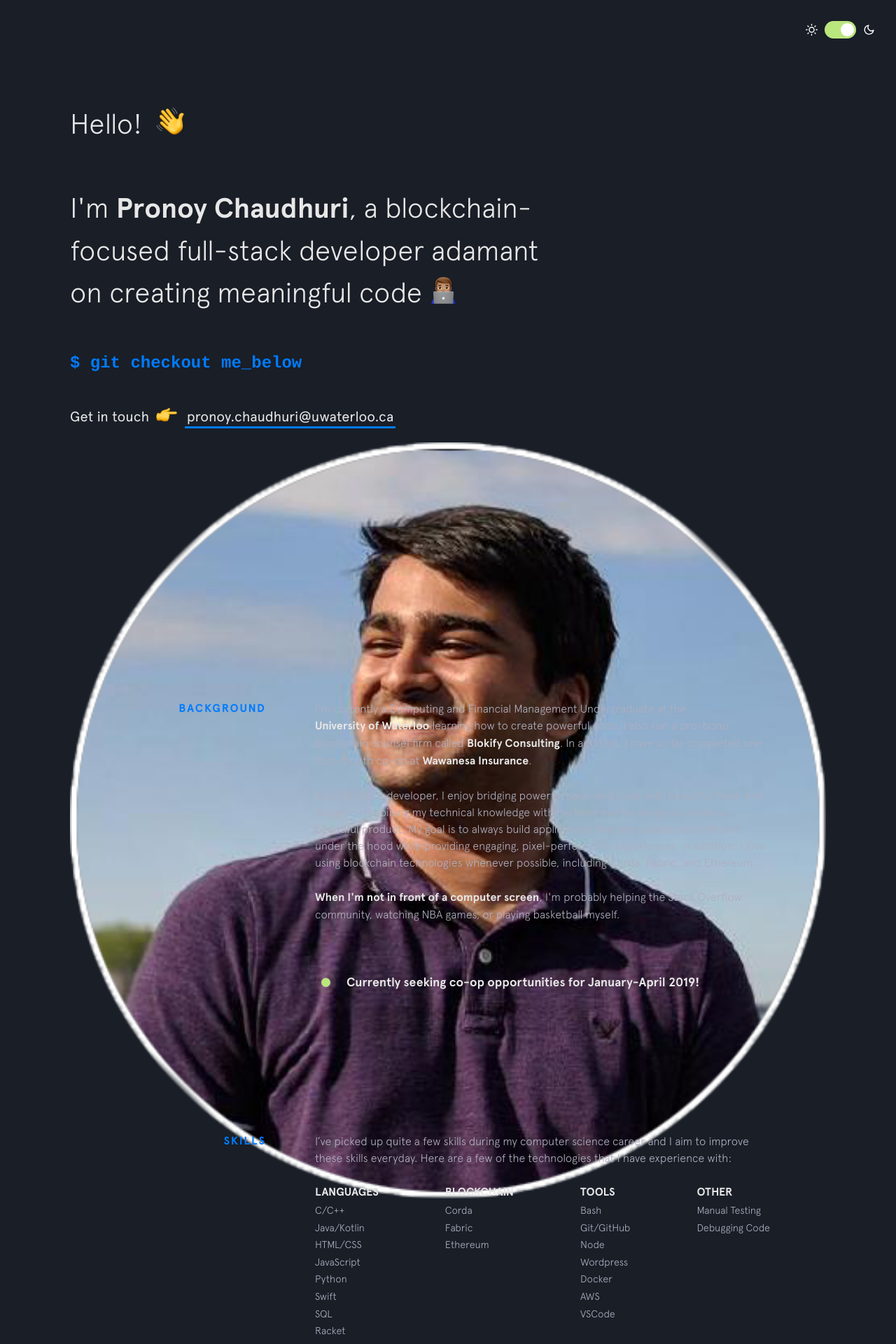
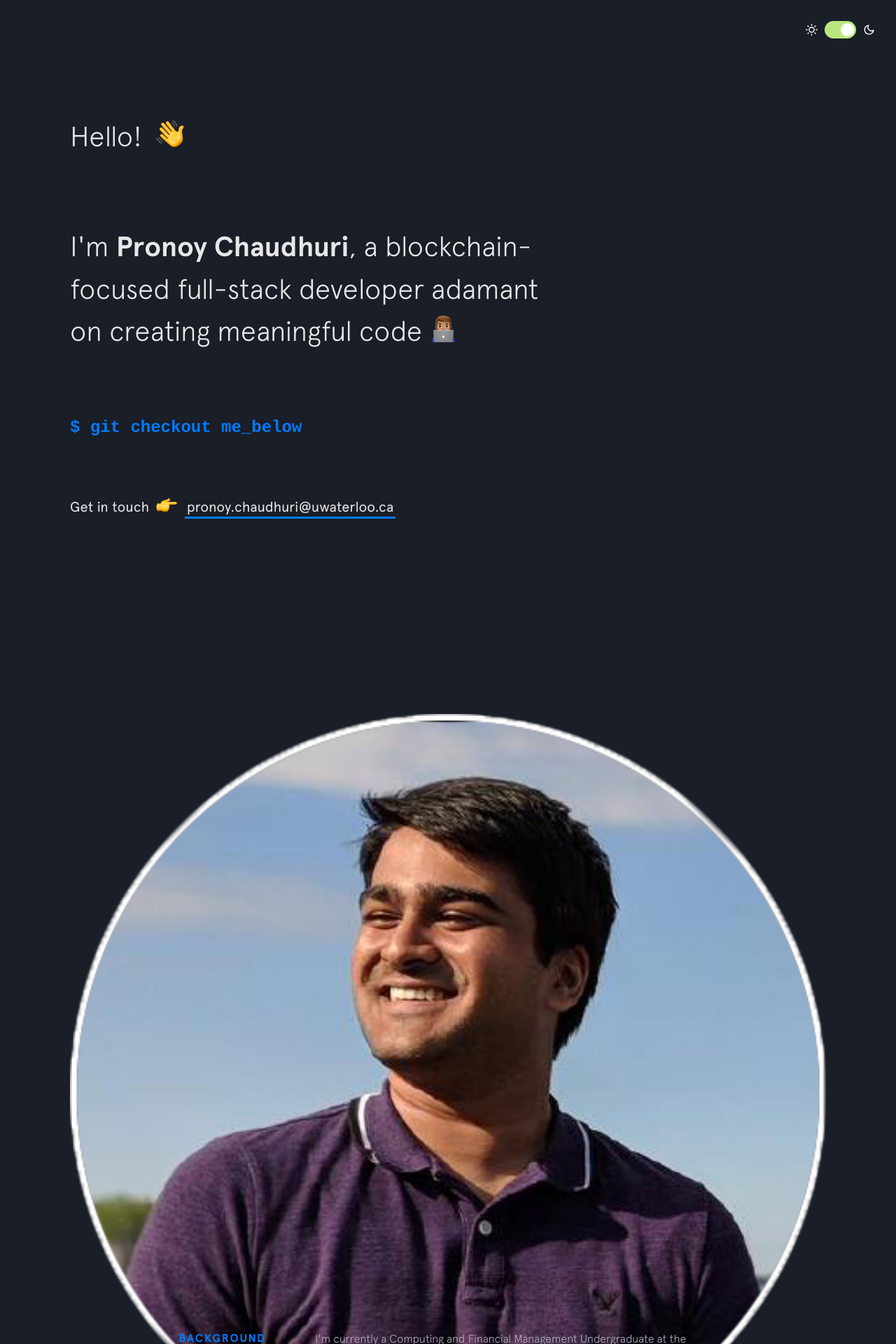
Before and after one commit to PronoyC/pronoyc.github.io, a Jekyll site: the page built from index.html, in a window 1280 px wide. Shown: the top 1920 px of the page at 70% size. Built offline with Jekyll 4.4.1, drawn with Linux system fonts in a browser that asks for light colours; nearby versions of some CDN libraries.

Commit message:
Update intro.html

```diff
--- a/_includes/intro.html
+++ b/_includes/intro.html
@@ -16,6 +16,8 @@
       <a href="mailto:pronoy.chaudhuri@uwaterloo.ca" target="_blank" class="highlight-link">pronoy.chaudhuri@uwaterloo.ca</a>
     </span>
   </h3>
+</header>
 
-  <img src="img/headshot.png" alt=""></img>
+<header class="intro">
+    <img src="img/headshot.png" alt=""></img>
 </header>
```
